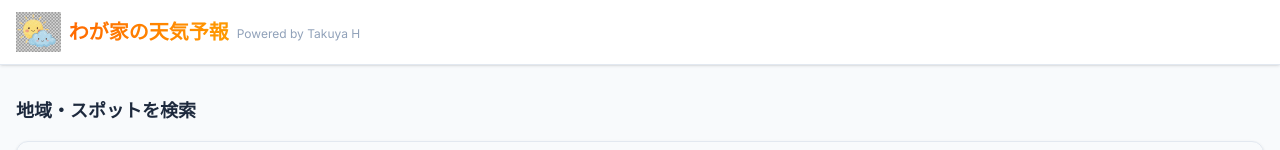
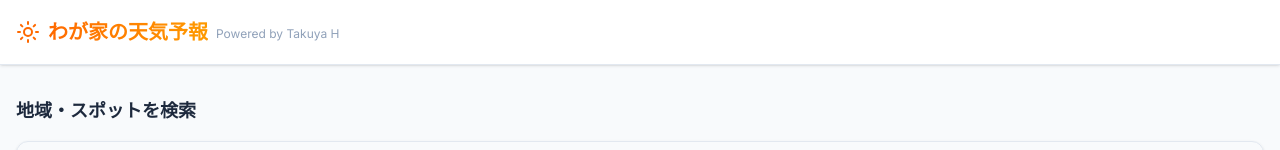
Before and after one commit to takuya5135/MyWeather, a Next.js app: page / in a window 1280 px wide. Shown: the top 150 px of the page. Built offline with nearby package versions, Linux system fonts and the light colour scheme; no server answers.

Commit message:
Add files via upload

```diff
--- a/app/page.tsx
+++ b/app/page.tsx
@@ -100,8 +100,8 @@ export default function Home() {
       {/* Header */}
       <header className="bg-white border-b sticky top-0 z-10 shadow-sm">
         <div className="container mx-auto px-4 h-16 flex items-center gap-2">
-          {/* <Sun className="h-6 w-6 text-orange-500" /> */}
-          <img src="/app-icon.png" alt="App Icon" className="h-10 w-auto" />
+          <Sun className="h-6 w-6 text-orange-500" />
+          {/* <img src="/app-icon.png" alt="App Icon" className="h-10 w-auto" /> */}
           <h1 className="text-xl font-bold bg-gradient-to-r from-orange-500 to-amber-500 bg-clip-text text-transparent">
             わが家の天気予報
           </h1>
```
Also changed, not shown: app/icon.png (added), 1 other file (tests, documents, lock files or other folders).
